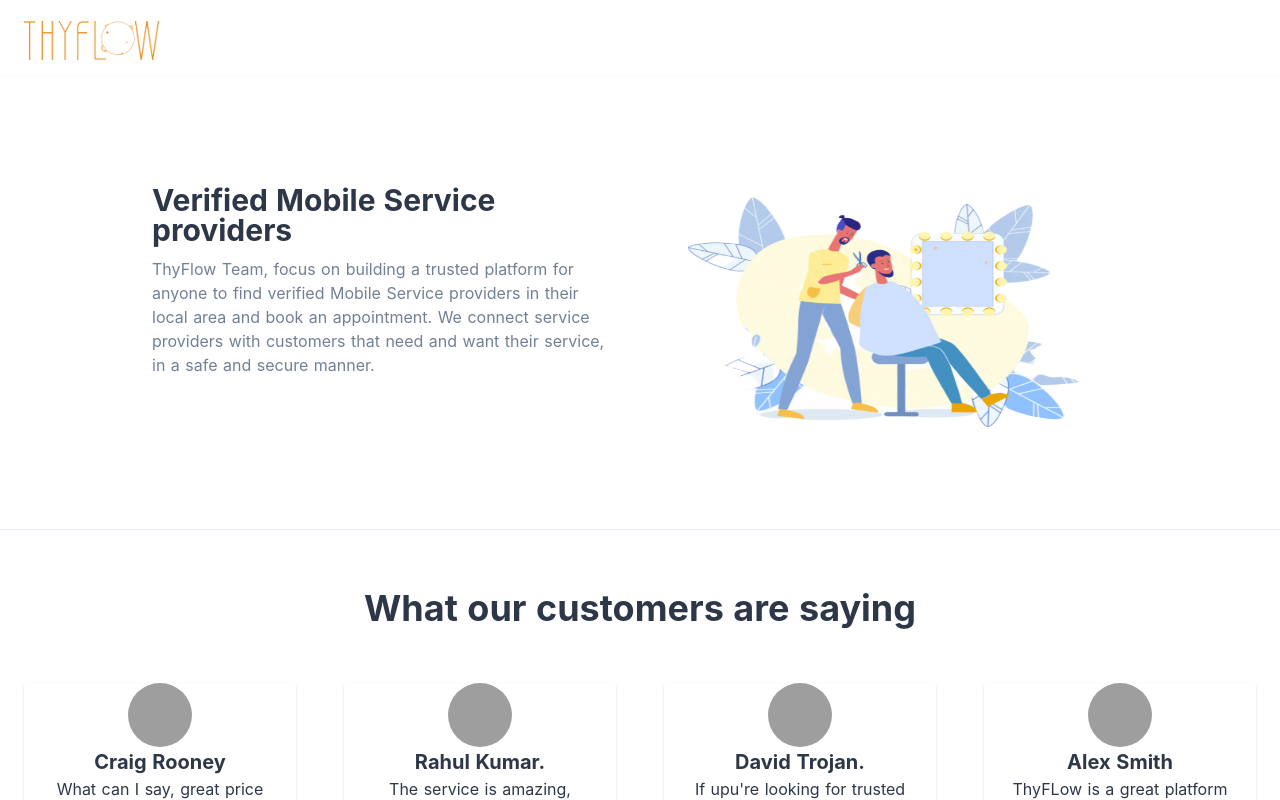
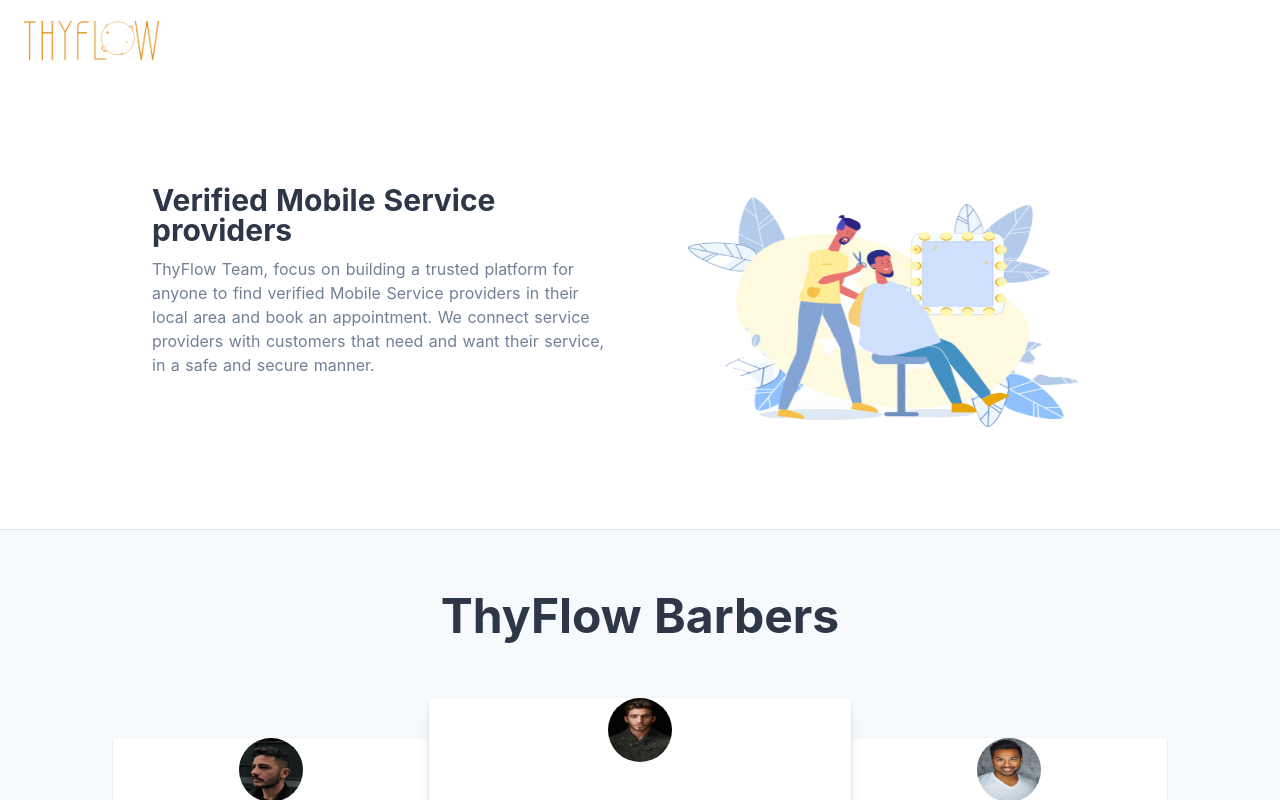
Before and after one commit to ThyFlow-Inc/thyflow2, a Nuxt app: page /about in a window 1280 px wide. Shown: the top 800 px of the page. Built offline with nearby package versions, Linux system fonts and the light colour scheme; grey boxes are pictures that could not be loaded.

Commit message:
Swap barber profile

```diff
--- a/pages/about.vue
+++ b/pages/about.vue
@@ -27,7 +27,7 @@
         </div>
       </div>
     </section>
-    <Customer />
+    <BarberProfile />
     <div class="gradient">
       <svg
         class="wave-top"
@@ -86,13 +86,13 @@
 
 <script>
 import Navbar from "~/components/Navbar.vue";
-import Customer from "~/components/Customer.vue";
+import BarberProfile from "~/components/BarberProfile.vue";
 import Footer from "~/components/Footer.vue";
 
 export default {
   components: {
     Navbar,
-    Customer,
+    BarberProfile,
     Footer
   }
 };
```
